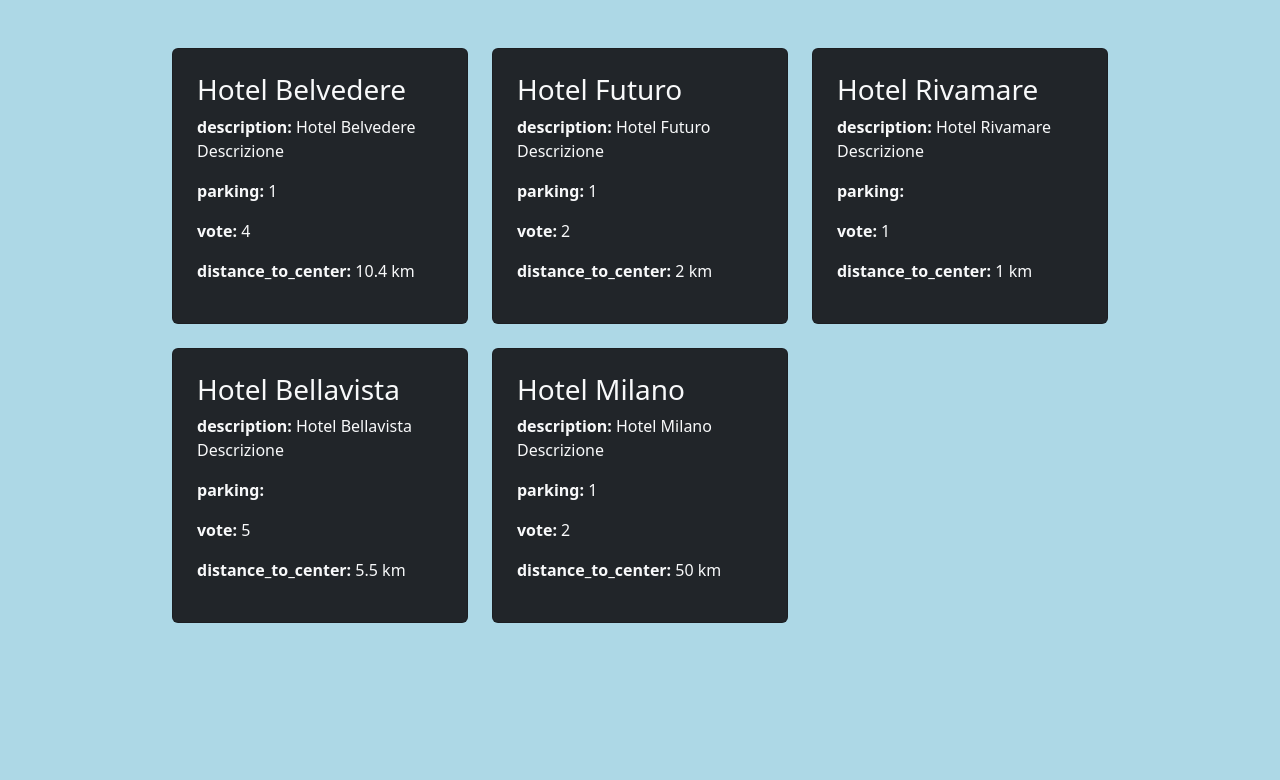
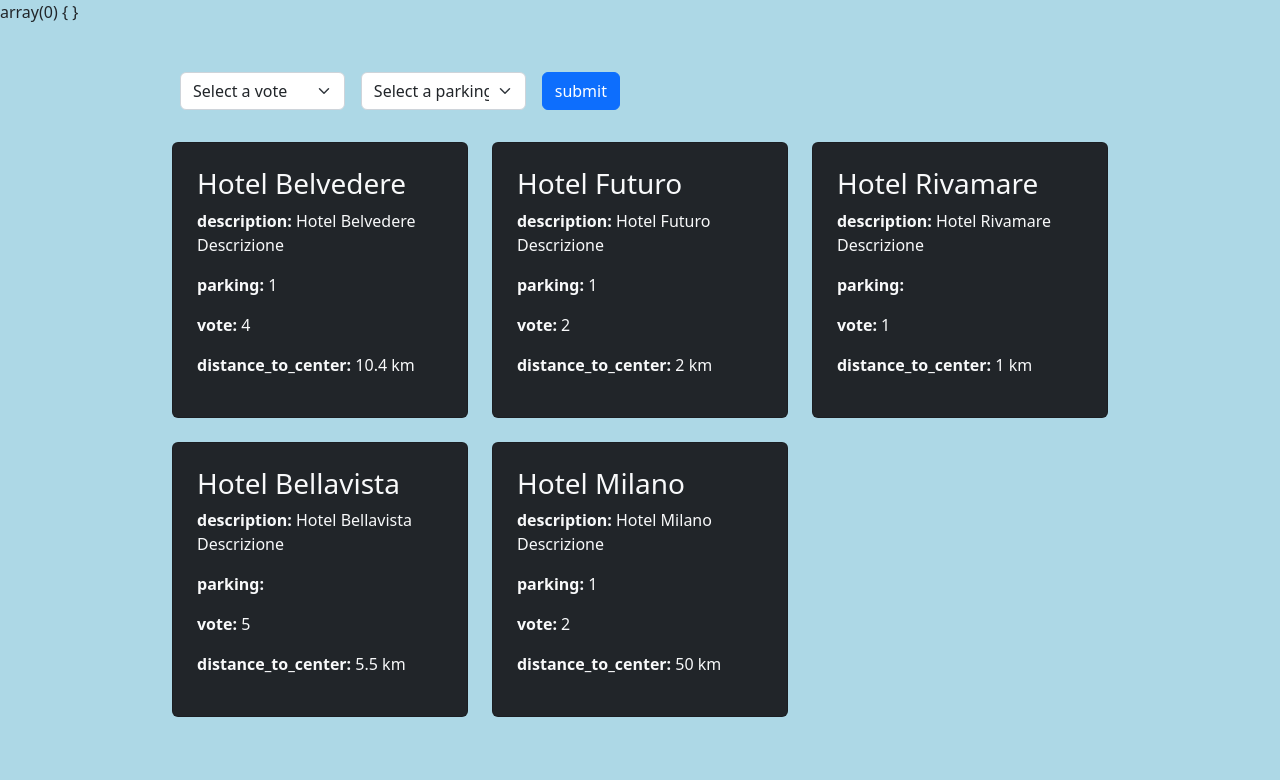
Before and after one commit to nicolaazonta/php-hotel, a PHP site: page / in a window 1280 px wide. Shown: the top 780 px of the page. Run offline with PHP 8.4, Linux system fonts and the light colour scheme.

Commit message:
trying to include a form with filters

```diff
--- a/index.php
+++ b/index.php
@@ -45,7 +45,7 @@ $hotels = [
             var_dump($value);
         }
     } */
-
+    var_dump($_GET);
 ?>
 
 <!DOCTYPE html>
@@ -62,8 +62,33 @@ $hotels = [
 
 <body>
 
-    <div class="container w-75">
-        <div class="row py-5 g-4">
+    <div class="container w-75 py-5">
+        <div class="row">
+            <div class="col-6">
+
+                <form class="d-flex justify-content-start" method="get">
+                    <select class="form-select mx-2" aria-label="Default select example">
+                        <option selected>Select a vote</option>
+                        <option name="1">One</option>
+                        <option name="2">Two</option>
+                        <option name="3">Three</option>
+                        <option name="4">four</option>
+                        <option name="5">five</option>
+                    </select>
+                    <select class="form-select mx-2" aria-label="Default select example">
+                        <option selected>Select a parking option</option>
+                        <option name="yes">yes</option>
+                        <option name="not">not</option>
+                    </select>
+                    <button type="submit" class="btn btn-primary mx-2">submit</button>
+                </form>
+            </div>
+        </div>
+
+
+
+
+        <div class="row g-4 py-3">
             <?php foreach ($hotels as $hotel) : ?>
                 <div class="col-4">
                     <div class="card p-4 bg-dark text-light h-100">
@@ -77,9 +102,9 @@ $hotels = [
                             <?php else : ?>
                                 <p>
                                     <strong> <?php echo $key ?>:</strong>
-                                    <? echo $value?>
+                                    <? echo $value ?>
 
-                                    <?if ($key == 'distance_to_center') :?>
+                                    <? if ($key == 'distance_to_center') : ?>
                                         <?php echo 'km' ?>
                                     <? endif ?>
 
```
